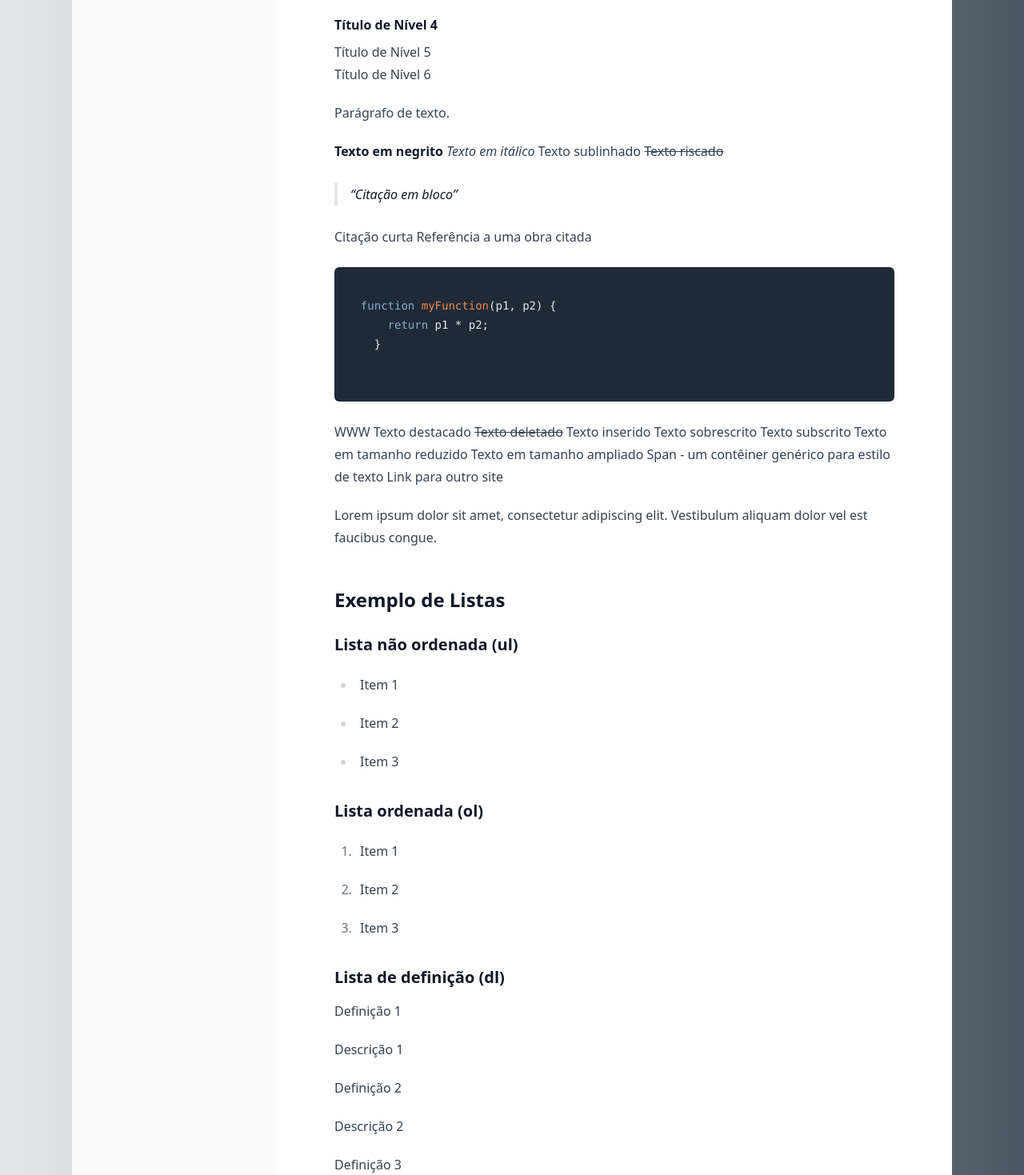
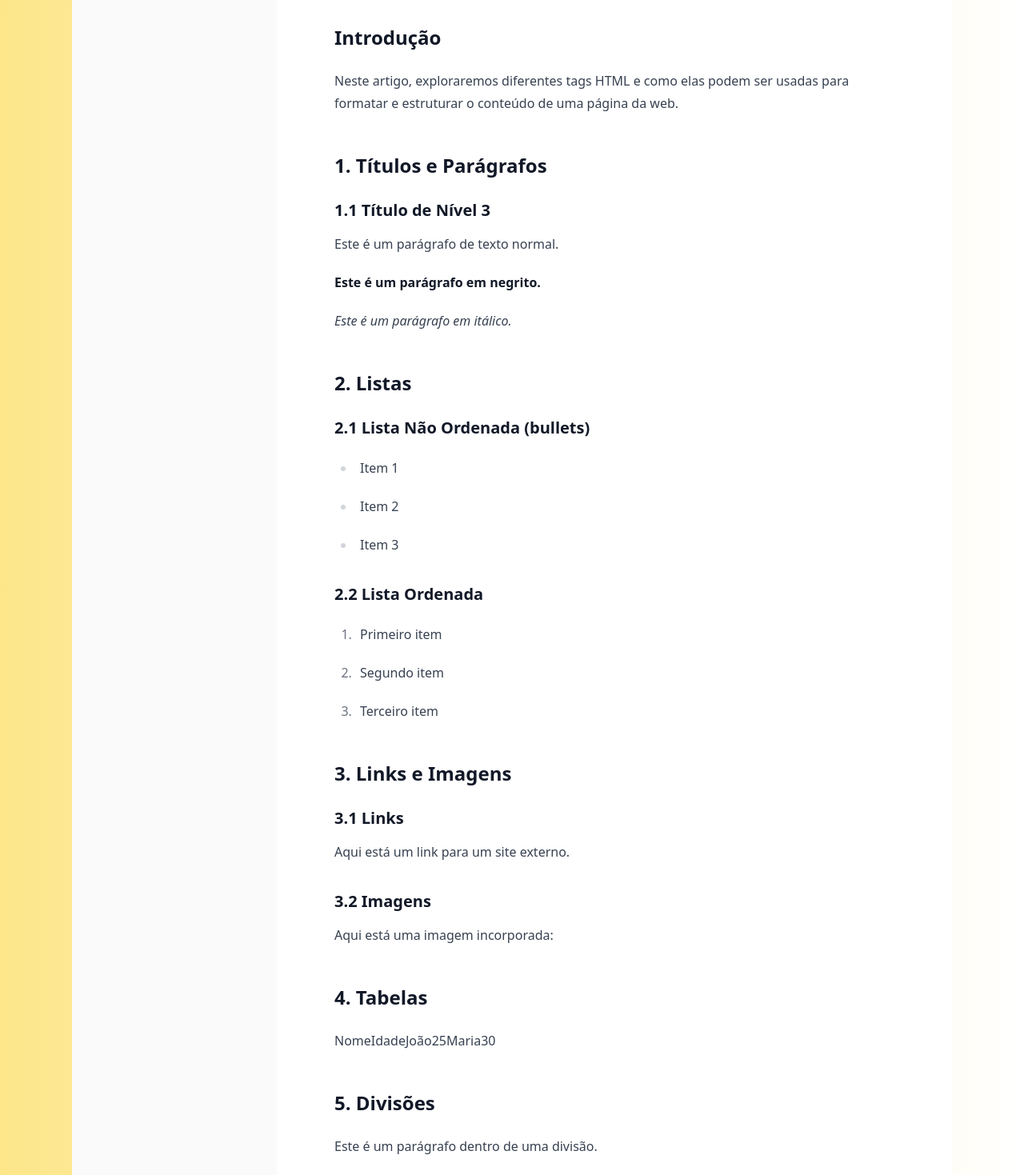
Before and after one commit to jgbenine/editor-texto-funcional, a Next.js app: page / in a window 1280 px wide. Shown: the part 281-1750 px from the top of the page at 80% size. Built offline with nearby package versions, Linux system fonts and the light colour scheme.

Commit message:
add radix.ui + toolbox

```diff
--- a/package.json
+++ b/package.json
@@ -9,6 +9,10 @@
     "lint": "next lint"
   },
   "dependencies": {
+    "@radix-ui/react-icons": "^1.3.0",
+    "@radix-ui/react-menubar": "^1.0.3",
+    "@radix-ui/react-popover": "1.0.6",
+    "@radix-ui/react-toolbar": "^1.0.4",
     "@tiptap/extension-bubble-menu": "^2.0.3",
     "@tiptap/extension-code-block-lowlight": "^2.0.3",
     "@tiptap/extension-floating-menu": "^2.0.3",
--- a/src/app/componentes/Editor.tsx
+++ b/src/app/componentes/Editor.tsx
@@ -13,22 +13,13 @@ import { content } from "./initialContent";
 import { lowlight } from "lowlight/lib/core";
 import "highlight.js/styles/stackoverflow-dark.css";
 import {
-  RxFontBold,
-  RxFontItalic,
-  RxStrikethrough,
-  RxCode,
-  RxChatBubble,
-  RxChevronDown,
-  RxText,
-} from "react-icons/rx";
-import {
   LuHeading1,
   LuHeading2,
   LuHeading3,
   LuList,
   LuListOrdered,
 } from "react-icons/lu";
-import { BubbleButton } from "./BubbleButton";
+import ToolBarMenu from "./Toolbar";
 
 lowlight.registerLanguage("js", js);
 
@@ -75,37 +66,35 @@ function Editor() {
                 <p className="text-[0.7rem] uppercase font-bold text-left">
                   Título H1
                 </p>
-                <span className="text-[0.7rem]">
-                 Título nível H1
-                </span>
+                <span className="text-[0.7rem]">Título nível H1</span>
               </div>
             </button>
             <button
               className="flex gap-1.5 text-zinc-800 rounded-md hover:bg-zinc-300 p-2 transition-opacity"
-              onClick={() => editor.chain().focus().toggleHeading({ level: 2 }).run()}
+              onClick={() =>
+                editor.chain().focus().toggleHeading({ level: 2 }).run()
+              }
             >
               <LuHeading2 className="w-9 h-9" />
               <div className="flex flex-col gap-0.5">
                 <p className="text-[0.7rem] uppercase font-bold text-left">
                   Título H2
                 </p>
-                <span className="text-[0.7rem]">
-                 Título nível H2
-                </span>
+                <span className="text-[0.7rem]">Título nível H2</span>
               </div>
             </button>
             <button
               className="flex gap-1.5 text-zinc-800 rounded-md hover:bg-zinc-300 p-2 transition-opacity"
-              onClick={() => editor.chain().focus().toggleHeading({ level: 3 }).run()}
+              onClick={() =>
+                editor.chain().focus().toggleHeading({ level: 3 }).run()
+              }
             >
               <LuHeading3 className="w-9 h-9" />
               <div className="flex flex-col gap-0.5">
                 <p className="text-[0.7rem] uppercase font-bold text-left">
                   Título H3
                 </p>
-                <span className="text-[0.7rem]">
-                 Título nível H3
-                </span>
+                <span className="text-[0.7rem]">Título nível H3</span>
               </div>
             </button>
             <button
@@ -117,67 +106,31 @@ function Editor() {
                 <p className="text-[0.7rem] uppercase font-bold text-left">
                   Lista Simples
                 </p>
-                <span className="text-[0.7rem]">
-                • Exemplo de Lista
-                </span>
+                <span className="text-[0.7rem]">• Exemplo de Lista</span>
               </div>
             </button>
             <button
               className="flex gap-1.5 text-zinc-800 rounded-md hover:bg-zinc-300 p-2 transition-opacity"
-              onClick={() => editor.chain().focus().toggleOrderedList().run()}
+              onClick={() => editor.chain().focus().toggleBulletList().run()}
             >
-              <LuListOrdered className="w-9 h-9" />
+              <LuList className="w-9 h-9" />
               <div className="flex flex-col gap-0.5">
                 <p className="text-[0.7rem] uppercase font-bold text-left">
                   Lista Ordenada
                 </p>
-                <span className="text-[0.7rem]">
-                1.Exemplo Lista
-                </span>
+                <span className="text-[0.7rem]">1.Lista Ordenada</span>
               </div>
             </button>
           </div>
         </FloatingMenu>
       )}
+
       {editor && (
         <BubbleMenu
-          className="bg-zinc-200 shadow-lg border border-zinc-300 shadow-black/20 rounded-md overflow-hidden flex divide-zinc-300 divide-x-2"
+          className=" p-1 bg-zinc-200 shadow-lg border flex items-center border-zinc-300 shadow-black/20 rounded-md overflow-hidden divide-zinc-300 divide-x-2"
           editor={editor}
         >
-          <BubbleButton>
-            Text
-            <RxChevronDown className="w-4 h-4" />
-          </BubbleButton>
-          <BubbleButton>
-            <RxChatBubble className="w-4 h-4" />
-            Comment
-          </BubbleButton>
-          <div className="flex items-center">
-            <BubbleButton
-              onClick={() => editor.chain().focus().toggleBold().run()}
-              data-active={editor.isActive("bold")}
-            >
-              <RxFontBold className="w-4 h-4" />
-            </BubbleButton>
-            <BubbleButton
-              onClick={() => editor.chain().focus().toggleItalic().run()}
-              data-active={editor.isActive("italic")}
-            >
-              <RxFontItalic className="w-4 h-4" />
-            </BubbleButton>
-            <BubbleButton
-              onClick={() => editor.chain().focus().toggleStrike().run()}
-              data-active={editor.isActive("strike")}
-            >
-              <RxStrikethrough className="w-4 h-4" />
-            </BubbleButton>
-            <BubbleButton
-              onClick={() => editor.chain().focus().toggleCode().run()}
-              data-active={editor.isActive("code")}
-            >
-              <RxCode className="w-4 h-4" />
-            </BubbleButton>
-          </div>
+          <ToolBarMenu />
         </BubbleMenu>
       )}
     </>
--- a/src/app/componentes/BubbleButton.tsx
+++ b/src/app/componentes/FloatButton.tsx
@@ -1,13 +1,13 @@
 import { ComponentProps, ReactNode } from 'react'
 
-export interface BubbleButtonProps extends ComponentProps<'button'> {
+export interface FloatButtonProps extends ComponentProps<'button'> {
   children: ReactNode
 }
 
-export function BubbleButton(props: BubbleButtonProps) {
+export function FloatButton(props: FloatButtonProps) {
   return (
     <button
-      className="p-2 text-zinc-600 text-sm flex items-center gap-1.5 font-medium leading-none
+      className="p-1.5 text-zinc-600 text-[0.8rem] flex items-center gap-1.5 font-medium h-[100%] leading-none
       hover:bg-zinc-300 focus:text-green-600 data-[active=true]:text-green-600"
       {...props}
       onClick={props.onClick}>
--- /dev/null
+++ b/src/app/componentes/Toolbar.tsx
@@ -0,0 +1,55 @@
+import React from "react";
+import * as Toolbar from "@radix-ui/react-toolbar";
+
+import {
+  RxFontBold,
+  RxFontItalic,
+  RxStrikethrough,
+  RxCode,
+  RxChatBubble,
+  RxChevronDown,
+  RxText,
+} from "react-icons/rx";
+import { FloatButton } from "./FloatButton";
+import { Menubar } from "@radix-ui/react-menubar";
+// import './styles.css';
+
+function ToolBarMenu(){
+  return (
+    <>
+      <Toolbar.Root>
+        <Toolbar.ToggleGroup type="multiple" aria-label="Text formatting">
+          <Toolbar.ToggleItem
+            className="ToolbarToggleItem"
+            value="bold"
+            aria-label="Bold"
+          >
+            <FloatButton>
+              <RxFontBold className="w-4 h-4" />
+            </FloatButton>
+          </Toolbar.ToggleItem>
+          <Toolbar.ToggleItem
+            className="ToolbarToggleItem"
+            value="italic"
+            aria-label="italic"
+          >
+            <FloatButton>
+              <RxFontItalic className="w-4 h-4" />
+            </FloatButton>
+          </Toolbar.ToggleItem>
+          <Toolbar.ToggleItem
+            className="ToolbarToggleItem"
+            value="strikethrough"
+            aria-label="strike through"
+          >
+            <FloatButton>
+              <RxStrikethrough className="w-4 h-4" />
+            </FloatButton>
+          </Toolbar.ToggleItem>
+        </Toolbar.ToggleGroup>
+      </Toolbar.Root>
+    </>
+  );
+};
+
+export default ToolBarMenu
--- a/src/app/componentes/initialContent.ts
+++ b/src/app/componentes/initialContent.ts
@@ -1,25 +1,65 @@
-export const content = `    <h1>Título de Nível 1</h1>
-<h2>Título de Nível 2</h2>
-<h3>Título de Nível 3</h3>
-<h4>Título de Nível 4</h4>
-<h5>Título de Nível 5</h5>
-<h6>Título de Nível 6</h6>
+export const content = `
+<h1>Título de Nível 1</h1>
+<h1>Exemplo de Artigo com Diversas Tags HTML</h1>
 
-<p>Parágrafo de texto.</p>
+<h2>Introdução</h2>
+<p>Neste artigo, exploraremos diferentes tags HTML e como elas podem ser usadas para formatar e estruturar o conteúdo de uma página da web.</p>
 
-<strong>Texto em negrito</strong>
+<h2>1. Títulos e Parágrafos</h2>
+<h3>1.1 Título de Nível 3</h3>
+<p>Este é um parágrafo de texto normal.</p>
+<p><strong>Este é um parágrafo em negrito.</strong></p>
+<p><em>Este é um parágrafo em itálico.</em></p>
 
-<em>Texto em itálico</em>
+<h2>2. Listas</h2>
+<h3>2.1 Lista Não Ordenada (bullets)</h3>
+<ul>
+<li>Item 1</li>
+<li>Item 2</li>
+<li>Item 3</li>
+</ul>
 
-<u>Texto sublinhado</u>
+<h3>2.2 Lista Ordenada</h3>
+<ol>
+<li>Primeiro item</li>
+<li>Segundo item</li>
+<li>Terceiro item</li>
+</ol>
 
-<s>Texto riscado</s>
+<h2>3. Links e Imagens</h2>
+<h3>3.1 Links</h3>
+<p>Aqui está um <a href="https://www.exemplo.com">link</a> para um site externo.</p>
 
-<blockquote>Citação em bloco</blockquote>
+<h3>3.2 Imagens</h3>
+<p>Aqui está uma imagem incorporada:</p>
+<img src="caminho-para-imagem.jpg" alt="Descrição da imagem">
 
-<q>Citação curta</q>
+<h2>4. Tabelas</h2>
+<table>
+<tr>
+<th>Nome</th>
+<th>Idade</th>
+</tr>
+<tr>
+<td>João</td>
+<td>25</td>
+</tr>
+<tr>
+<td>Maria</td>
+<td>30</td>
+</tr>
+</table>
 
-<cite>Referência a uma obra citada</cite>
+<h2>5. Divisões</h2>
+<div>
+<p>Este é um parágrafo dentro de uma divisão.</p>
+</div>
+
+<h2>6. Citações</h2>
+<blockquote>
+<p>Esta é uma citação.</p>
+</blockquote>
+
 
 <pre>
   <code class="language-js">
--- a/src/app/page.tsx
+++ b/src/app/page.tsx
@@ -2,7 +2,7 @@ import Editor from "./componentes/Editor";
 
 export default function Home() {
   return (
-    <main className="bg-gradient-to-r from-gray-200 via-gray-400 to-gray-600 text-zinc-900 h- p-8" >
+    <main className="bg-gradient-to-r from-amber-200 to-yellow-500h- p-8" >
       <div className="bg-white border-xl mx-auto rounded-lg max-w-[1100px]  border-black/20 overflow-hidden grid grid-cols-[16rem_1fr]">
         <aside className="bg-zinc-50 border-r-zinc-100 p-4">
           <div className="flex gap-2 group">
```
Also changed, not shown: 1 other file (tests, documents, lock files or other folders).
